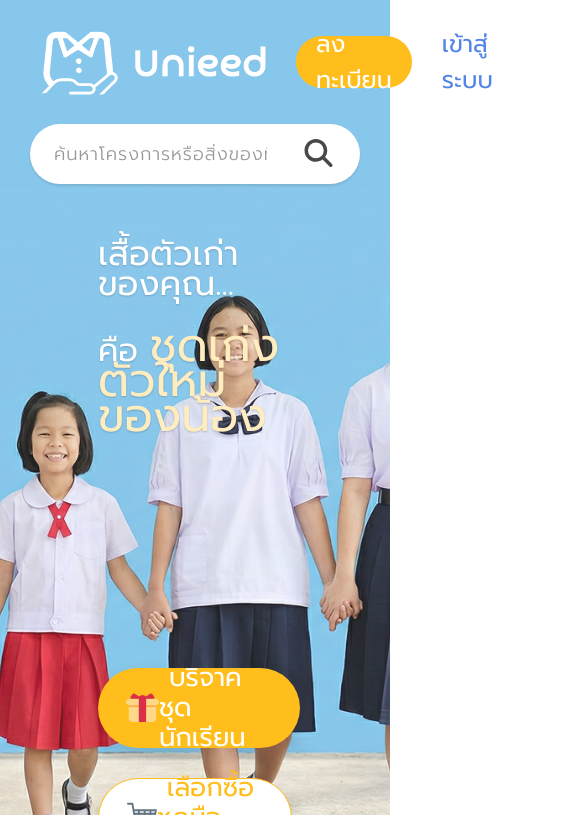
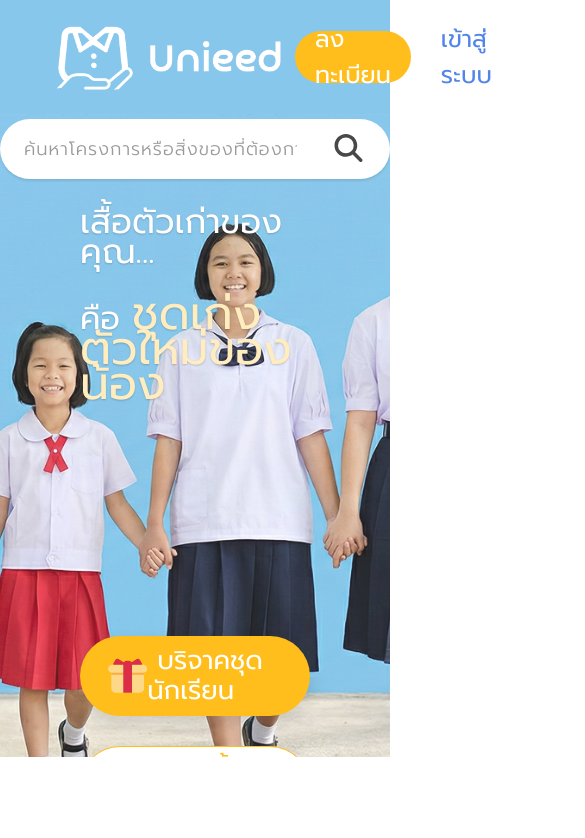
Before and after one commit to phumnatteek-afk/unieed, a React (Vite) app in the folder frontend/: page / in a window 390 px wide. Shown: the top 838 px of the page, 585 px wide, since content can reach past the window. Built offline with nearby package versions, Linux system fonts and the light colour scheme; no server answers; some icons are missing.

Commit message:
responsive update

```diff
--- a/frontend/src/index.css
+++ b/frontend/src/index.css
@@ -1,6 +1,6 @@
 
 :root {
-  background-color: #ffffff !important; /* บังคับให้รากฐานเป็นสีขาว */
+  background-color: #ffffff !important;
 }
 
 html, body, #root {
--- a/frontend/src/pages/HomePage.jsx
+++ b/frontend/src/pages/HomePage.jsx
@@ -189,7 +189,23 @@ export default function HomePage() {
           {rightAccount()}
         </div>
 
-        <div className="searchRow">
+        {/* <div className="searchRow">
+          <div className="searchBox">
+            <input
+              value={q}
+              onChange={(e) => setQ(e.target.value)}
+              placeholder="ค้นหาโครงการหรือสิ่งของที่ต้องการบริจาค..."
+            />
+            <button className="searchBtn" type="button" aria-label="search">
+              <FontAwesomeIcon icon={faMagnifyingGlass} />
+            </button>
+          </div>
+        </div> */}
+      </header>
+
+      {/* ===== Hero ===== */}
+      <section id="home" className="hero">
+          <div className="searchRow">
           <div className="searchBox">
             <input
               value={q}
@@ -201,10 +217,7 @@ export default function HomePage() {
             </button>
           </div>
         </div>
-      </header>
 
-      {/* ===== Hero ===== */}
-      <section id="home" className="hero">
         <div className="heroInner">
           <div className="heroLeft">
             <h1>เสื้อตัวเก่าของคุณ...</h1>
--- a/frontend/src/pages/styles/Homepage.css
+++ b/frontend/src/pages/styles/Homepage.css
@@ -2,24 +2,42 @@
 @import url('https://fonts.googleapis.com/css2?family=Kanit:wght@300;400;500;600;700&display=swap');
 *{ box-sizing:border-box; }
 .homePage{
+  width: 100%;
     color:var(--text);
     background:#fff;
-    width: 100%;
     margin: 0 auto;}
 
 /* ===== TOP BAR ===== */
-.topBar{
-  background: #87C7EB ;
-  padding: 20px 30px 5px;
+.topBar {
+  background: #87C7EB;
+
+  /* บังคับให้กว้างเต็มจอเสมอ ไม่สนลูกใคร */
+  width: 100vw;
+
+  /* เผื่อมี Parent padding แอบแฝง ใช้สูตรนี้จะทะลุออกมาเต็มจอ */
+  margin-left: calc(-50vw + 50%);
+  margin-right: calc(-50vw + 50%);
+
+  /* จัดเนื้อหาลูกให้อยู่กลาง */
+  display: flex;
+  justify-content: center;
+
+  padding: 15px 15px; /* ย้าย Padding บนล่างมาไว้ที่นี่ */
 }
+.topRow {
+  width: 100%;
 
-.topRow{
-  width: 100%;
+  /* กำหนดขอบเขตเนื้อหาตามที่คุณต้องการ */
+  max-width: 1440px;
+
+  /* จัดกึ่งกลางหน้าจอ */
   margin: 0 auto;
-  display:flex;
-  align-items:center;
-  justify-content:space-between;
-  gap: 16px;
+  padding: 0 30px; /* กันเนื้อหาชิดขอบเกินไปเวลาจอเล็ก */
+
+  /* การจัดวางข้างในเหมือนเดิม */
+  display: flex;
+  align-items: center;
+  justify-content: space-between;
 }
 
 .brand{
@@ -89,17 +107,16 @@ color:#ffffff;
 
 .searchRow{
   width: 100%;
-  margin: 20px auto 0;
+  margin: 5px auto 0;
   display:flex;
   justify-content:center;
 }
 .searchBox{
   width: 700px;
     height: 60px;
-
   background:#fff;
   border-radius:35px;
-  padding: 10px 12px;
+  padding: 5px 12px;
   display:flex;
   align-items:center;
   gap:10px;
@@ -146,14 +163,19 @@ color:#ffffff;
 /* ===== HERO ===== */
 .hero{
    background-image: url("/src/unieed_pic/bannerunieed.png");
-  padding: 22px 18px 26px;
+  /* padding: 22px 18px 26px; */
+  padding: 0;
 overflow:hidden;
+  width: 100vw;
+  margin-left: calc(-50vw + 50%);
+  margin-right: calc(-50vw + 50%);
   background-size: cover;
   background-position: center;
 }
 .heroInner{
   width:100%;
   margin:0 auto;
+  max-width: 1440px;
   min-height: 550px;
   background-position: center;
 }
@@ -288,14 +310,22 @@ margin-top: 20px;
 .steps{
 
   background:#E0EBFF;
+    width: 100vw;
+
+  /* เผื่อมี Parent padding แอบแฝง ใช้สูตรนี้จะทะลุออกมาเต็มจอ */
+  margin-left: calc(-50vw + 50%);
+  margin-right: calc(-50vw + 50%);
   padding: 40px ;
 }
 .stepsWrap{
   width: 100%;
+  max-width: 1440px;
   margin:0 auto;
   display:flex;
   gap:18px;
   align-items:stretch;
+  align-items: center;
+  justify-content: space-between;
 }
 .stepsSide{
   min-width: 307px;
@@ -741,14 +771,22 @@ display:block;  }
 .footer{
   background: #87C7EB ;
   min-height: 250px;
+  display: flex;
+  /* บังคับให้กว้างเต็มจอเสมอ ไม่สนลูกใคร */
+  width: 100vw;
+
+  /* เผื่อมี Parent padding แอบแฝง ใช้สูตรนี้จะทะลุออกมาเต็มจอ */
+  margin-left: calc(-50vw + 50%);
+  margin-right: calc(-50vw + 50%);
+  justify-content: center;
   margin-top: 30px;
   color:#fff;
   display: flex;
-  justify-content:space-between;
 
 }
 .footerInner{
   width:100%;
+  max-width: 1440px;
   margin: 0 30px;
   display:grid;
   grid-template-columns: 1.4fr 1fr 1fr;
```
